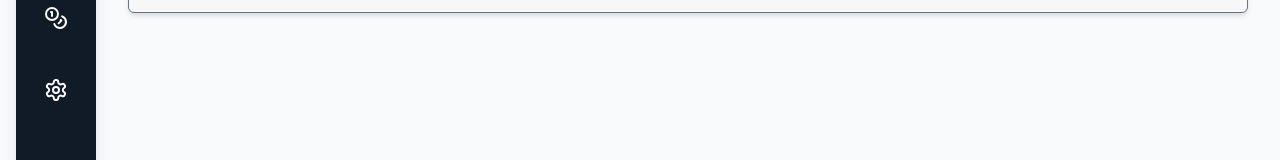
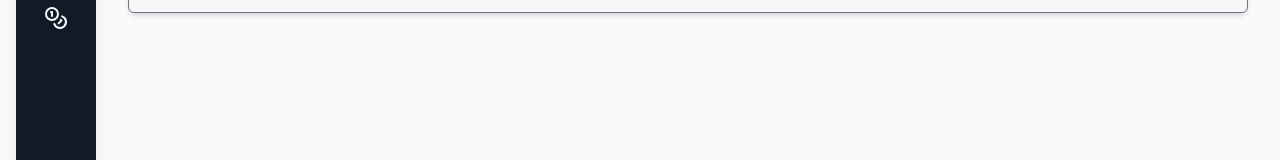
Before and after one commit to tineetech/simajukuy, a React (Vite) app in the folder frontend/: page /admin/koin in a window 1280 px wide. Shown: the part 266-426 px from the top of the page. Built offline with nearby package versions, Linux system fonts and the light colour scheme.

Commit message:
Fix minor issues

```diff
--- a/frontend/src/components/Navigations/Sidebar.tsx
+++ b/frontend/src/components/Navigations/Sidebar.tsx
@@ -1,12 +1,11 @@
 import { motion } from "framer-motion";
-import { LayoutDashboard, Settings, LogOut, Megaphone, Coins } from "lucide-react";
+import { LayoutDashboard, LogOut, Megaphone, Coins } from "lucide-react";
 import { Link } from "react-router-dom";
 
 const sidebarItems = [
     { icon: <LayoutDashboard />, label: "Dashboard", path: "/admin" },
     { icon: <Megaphone />, label: "Laporan", path: "/admin/laporan" },
     { icon: <Coins />, label: "Coins", path: "/admin/koin" },
-    { icon: <Settings />, label: "Settings", path: "/admin/settings" },
 ];
 
 export default function Sidebar() {
```
